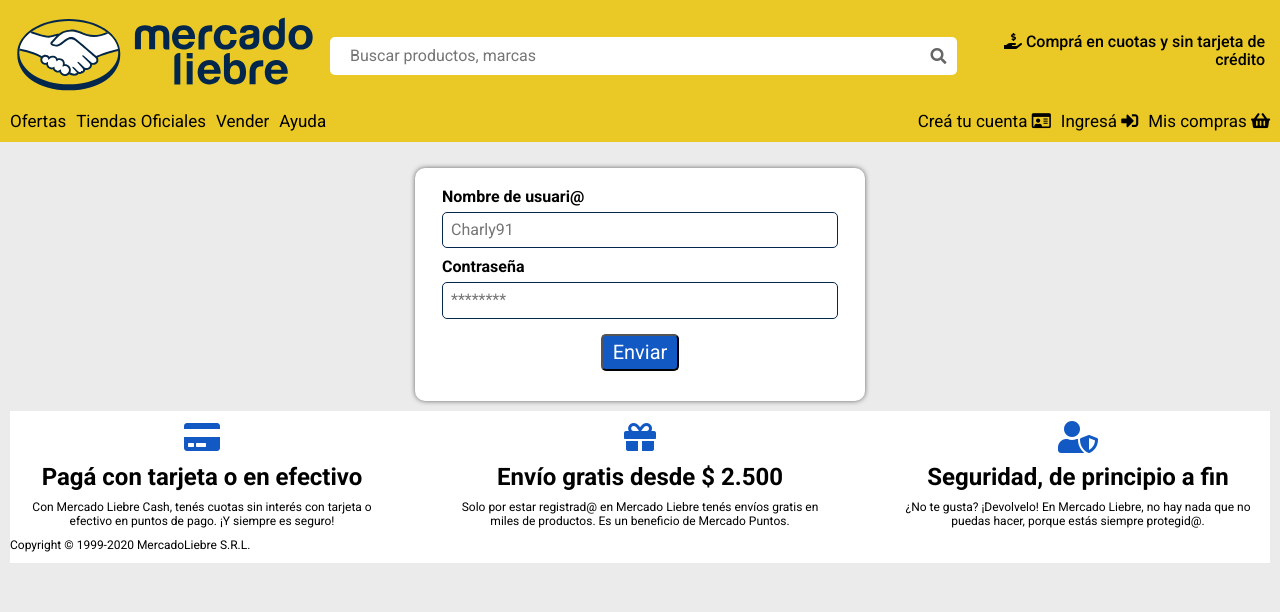
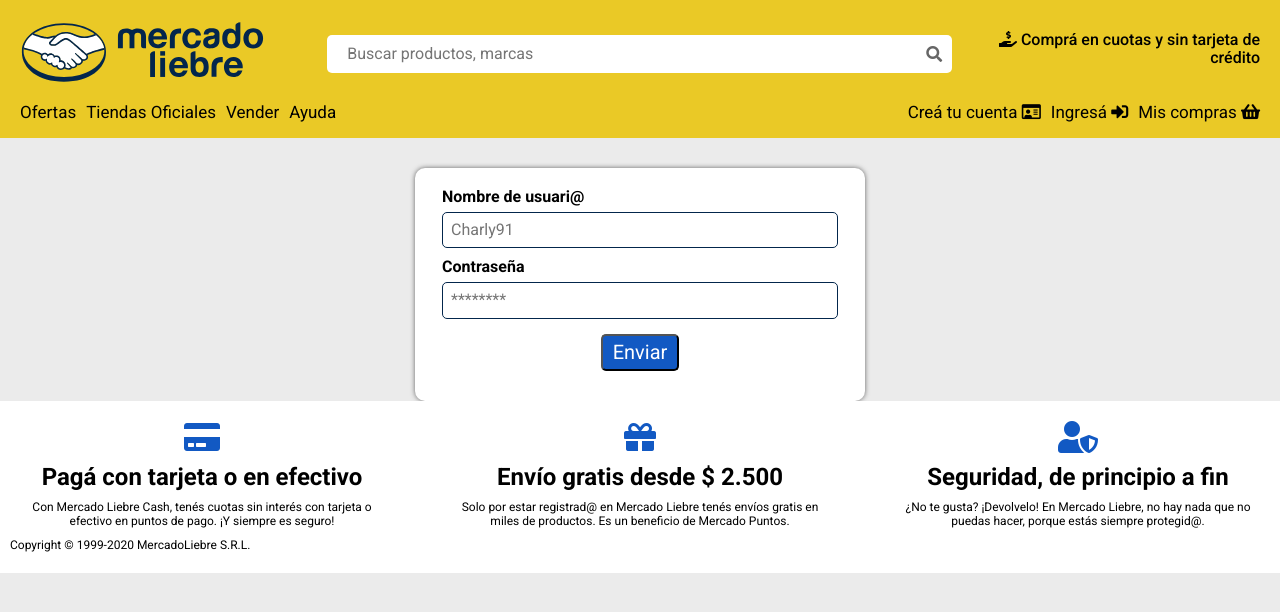
Before and after one commit to CarlosARossi/mercadoLiebre, a website: page views/login.html in a window 1280 px wide. Drawn offline with Linux system fonts and the light colour scheme.

Commit message:
correcciones en el footer y header

```diff
--- a/public/css/home.css
+++ b/public/css/home.css
@@ -41,7 +41,7 @@
 
 header{
     background-color: #EAC926;
-    padding: 5px;
+    padding: 10px;
     position: fixed;
     top: 0;
     z-index: 10;
@@ -70,7 +70,7 @@
     justify-content:space-between;
     align-items: center;
     color:#666;
-    width: 55vw;
+    width: 50vw;
     margin: 5px;
 }
 
@@ -230,7 +230,7 @@
 footer{
     background-color: white;
     text-align: center;
-    margin: 10px;
+    padding: 10px;
 }
 
 #copyright{
@@ -262,7 +262,7 @@
     }
 
     .logo{
-        width: 25vw;
+        width: 85%;
     }
 
     .search{
@@ -282,6 +282,7 @@
     .main-nav{
         display: flex;
         justify-content: space-between;
+        padding: 0px 5px;
     }
 
     .main-nav ul{
```
Also changed, not shown: views/home.html (+4 -4 lines), 1 other file.
